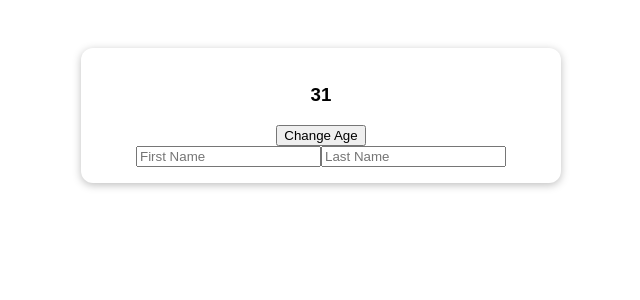
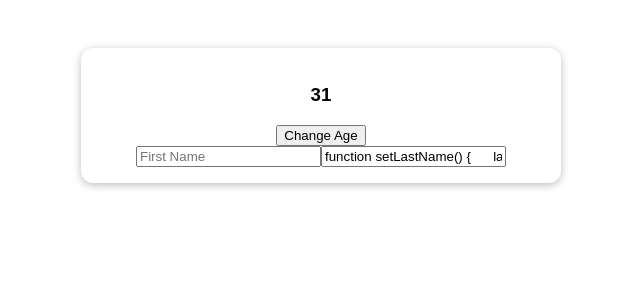
Before and after one commit to ritikargusoft/composit_api, a Vue app: page / in a window 1280 px wide. Shown: the top 300 px of the page, without its empty margins (319-959 px from the left). Built offline with nearby package versions, Linux system fonts and the light colour scheme; the HTML template or start-up script is replaced by a standard one.

Commit message:
use of template refs

```diff
--- a/src/App.vue
+++ b/src/App.vue
@@ -16,23 +16,33 @@ export default {
   setup() {
     const firstName = ref("");
     const lastName = ref("");
+    const lastNameInput = ref(null);
+    // const firstNameInput = ref(null);
     const uAge = ref(31);
 
     const uName = computed(function () {
       return firstName.value + " " + lastName.value;
     });
 
-    watch(uAge, function(newValue, oldValue){
-console.log('Old age'+oldValue)
-console.log('Old age'+newValue)
-    })
+    watch(uAge, function (newValue, oldValue) {
+      console.log("Old age" + oldValue);
+      console.log("Old age" + newValue);
+    });
+
+    function setLastName() {
+      lastName.value = this.$refs.lastNameInput.value;
+    }
+
+    // function setFirstName(){
+    //   firstName.value = this.$refs.firstNameInput.value;
+    // }
 
     // const user = reactive({
     //   name: "Ritik",
     //   age: 20,
     // });
 
-    function setNewAge(){
+    function setNewAge() {
       uAge.value = 33;
     }
 
@@ -47,8 +57,10 @@ console.log('Old age'+newValue)
       age: uAge,
       userName: uName,
       setAge: setNewAge,
-      firstName:firstName,
-      lastName:lastName,
+      firstName: firstName,
+      lastName: lastName,
+      lastNameInput,
+      setLastName,
     };
   },
   // data() {
```
